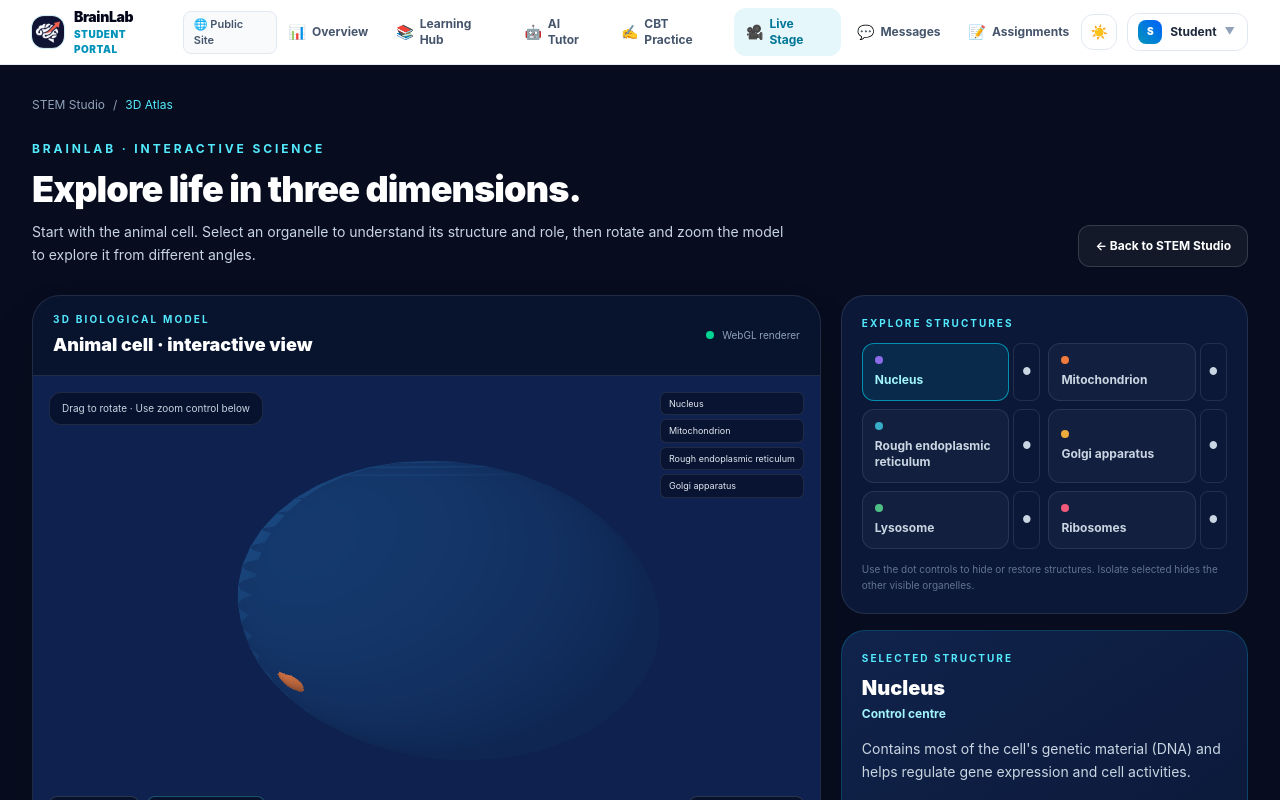
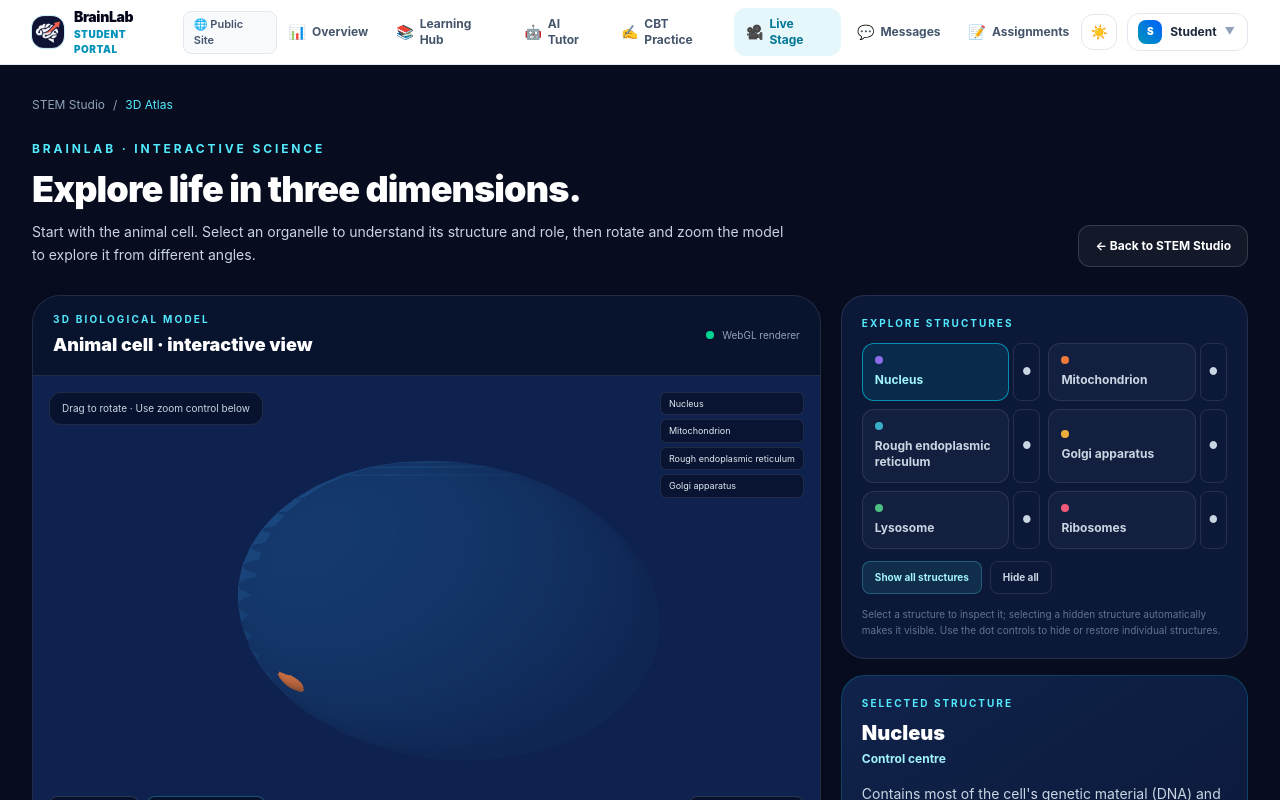
Before and after one commit to JAVABOI05/BRAINLAB-EXAM-CBT, a Next.js app: page /classroom/stem/atlas in a window 1280 px wide. Shown: the top 800 px of the page. Built offline with nearby package versions, Linux system fonts and the light colour scheme; no server answers.

Commit message:
Improve cell atlas visibility and view controls

```diff
--- a/app/classroom/stem/atlas/CellAtlasViewer.tsx
+++ b/app/classroom/stem/atlas/CellAtlasViewer.tsx
@@ -151,7 +151,7 @@ export default function CellAtlasViewer() {
         <div className="pointer-events-none absolute left-4 top-4 rounded-xl border border-white/10 bg-[#071027]/80 px-3 py-2 text-[10px] text-slate-300">Drag to rotate · Use zoom control below</div>
         <div className="absolute bottom-4 left-4 right-4 flex flex-wrap items-center justify-between gap-3">
           <div className="flex flex-wrap gap-2">
-            <button onClick={()=>setRotation({x:0.22,y:-0.42})} className="rounded-lg border border-white/15 bg-[#071027]/85 px-3 py-2 text-xs font-bold text-white">Reset view</button>
+            <button onClick={()=>{setRotation({x:0.22,y:-0.42});setZoom(3.2);}} className="rounded-lg border border-white/15 bg-[#071027]/85 px-3 py-2 text-xs font-bold text-white">Reset view</button>
             <button onClick={()=>setIsolateSelected(v=>!v)} aria-pressed={isolateSelected} className="rounded-lg border border-cyan-300/30 bg-[#071027]/85 px-3 py-2 text-xs font-bold text-cyan-200">{isolateSelected?"Show all":"Isolate selected"}</button>
           </div>
           <label className="flex items-center gap-2 rounded-lg border border-white/15 bg-[#071027]/85 px-3 py-2 text-xs text-slate-200"><input type="checkbox" checked={showLabels} onChange={e=>setShowLabels(e.target.checked)}/> Show labels</label>
@@ -172,7 +172,7 @@ export default function CellAtlasViewer() {
         <div className="mt-3 grid grid-cols-2 gap-2">
           {ORGANELLES.map(o=>(
             <div key={o.id} className="flex min-w-0 items-stretch gap-1">
-              <button type="button" onClick={()=>setSelected(o.id)} className={`min-w-0 flex-1 rounded-xl border px-3 py-3 text-left text-xs font-bold transition ${selected===o.id?"border-cyan-400/60 bg-cyan-400/10 text-cyan-200":"border-white/10 bg-white/[.03] text-slate-300 hover:bg-white/[.07]"}`}>
+              <button type="button" onClick={()=>{setSelected(o.id);setVisibleOrganelles(v=>v.includes(o.id)?v:[...v,o.id]);}} aria-pressed={selected===o.id} className={`min-w-0 flex-1 rounded-xl border px-3 py-3 text-left text-xs font-bold transition ${selected===o.id?"border-cyan-400/60 bg-cyan-400/10 text-cyan-200":"border-white/10 bg-white/[.03] text-slate-300 hover:bg-white/[.07]"}`}>
                 <span className="mb-2 block h-2 w-2 rounded-full" style={{background:`rgb(${o.color.map(c=>Math.round(c*255)).join(",")})`}}/>
                 {o.name}
               </button>
@@ -182,7 +182,11 @@ export default function CellAtlasViewer() {
             </div>
           ))}
         </div>
-        <p className="mt-3 text-[10px] leading-relaxed text-slate-500">Use the dot controls to hide or restore structures. Isolate selected hides the other visible organelles.</p>
+        <div className="mt-3 flex flex-wrap gap-2">
+          <button type="button" onClick={()=>{setVisibleOrganelles(ORGANELLES.map(o=>o.id));setIsolateSelected(false);}} className="rounded-lg border border-cyan-300/25 bg-cyan-300/10 px-3 py-2 text-[10px] font-bold text-cyan-200">Show all structures</button>
+          <button type="button" onClick={()=>{setVisibleOrganelles([]);setIsolateSelected(false);}} className="rounded-lg border border-white/10 px-3 py-2 text-[10px] font-bold text-slate-300 hover:bg-white/10">Hide all</button>
+        </div>
+        <p className="mt-3 text-[10px] leading-relaxed text-slate-500">Select a structure to inspect it; selecting a hidden structure automatically makes it visible. Use the dot controls to hide or restore individual structures.</p>
       </div>
       <div className="rounded-[24px] border border-cyan-400/20 bg-gradient-to-br from-[#10234b] to-[#0b1838] p-5">
         <p className="text-[10px] font-bold uppercase tracking-[.2em] text-cyan-300">Selected structure</p>
```
